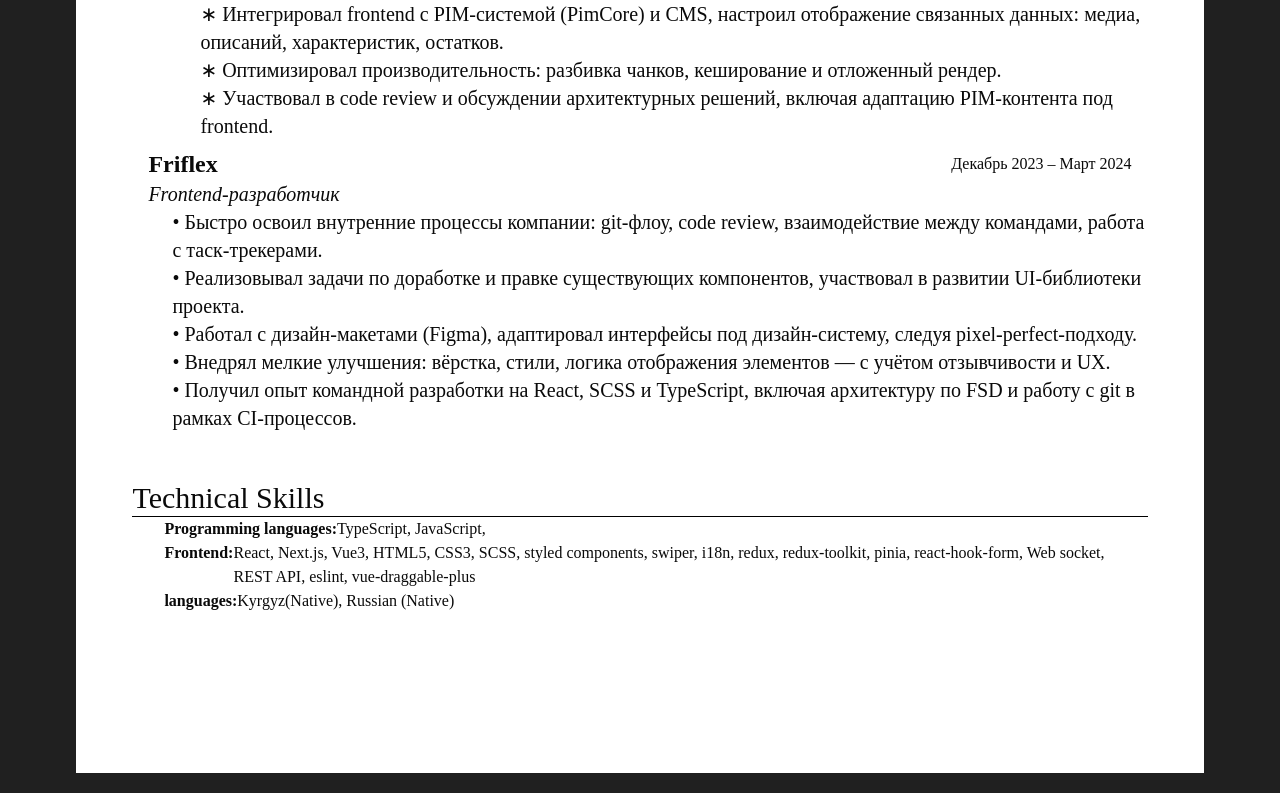
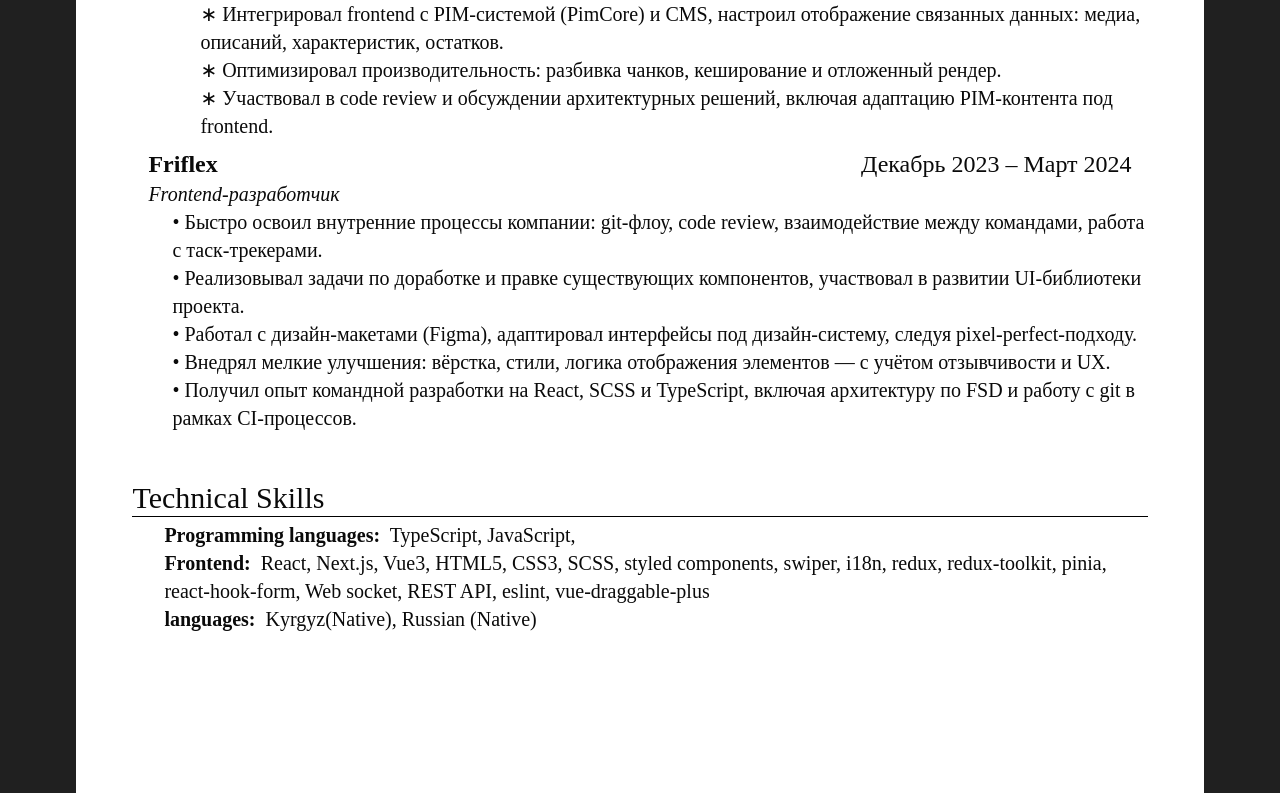
Before and after one commit to Arsen0312/test, a Next.js app: page / in a window 1280 px wide. Shown: the part 1009-1802 px from the top of the page. Built offline with nearby package versions, Linux system fonts and the light colour scheme.

Commit message:
поправил стили текста в секции skills

```diff
--- a/app/page.tsx
+++ b/app/page.tsx
@@ -23,7 +23,7 @@ const Page = () => {
                     <div className="pl-4 pr-4 pt-2">
                         <div className="flex justify-between items-center">
                             <h2 className="text-2xl font-bold">IBRUSH</h2>
-                            <h2 className="text-1xl">Апрель 2024 – Март 2025</h2>
+                            <h2 className="text-2xl">Апрель 2024 – Март 2025</h2>
                         </div>
                         <h3 className="italic text-xl font-medium">Frontend-разработчик</h3>
                     </div>
@@ -108,7 +108,7 @@ const Page = () => {
                     <div className="pl-4 pr-4 pt-2">
                         <div className="flex justify-between items-center">
                             <h2 className="text-2xl font-bold">Friflex</h2>
-                            <h2 className="text-1xl">Декабрь 2023 – Март 2024</h2>
+                            <h2 className="text-2xl">Декабрь 2023 – Март 2024</h2>
                         </div>
                         <h3 className="italic text-xl font-medium">Frontend-разработчик</h3>
                     </div>
@@ -137,17 +137,16 @@ const Page = () => {
                 <section className="mt-12 pb-40">
                     <h2 className="text-3xl">Technical Skills</h2>
                     <hr className="w-full" style={{backgroundColor: "black", borderColor: "black"}}/>
-                    <div className="pl-8 pr-8">
-                        <div className="flex">
-                            <h2 className="font-semibold">Programming languages: </h2> TypeScript, JavaScript,
+                    <div className="pl-8 pr-8 pt-1 text-xl font-medium">
+                        <div className="">
+                            <span className="font-semibold ">Programming languages:&nbsp;</span> TypeScript, JavaScript,
                         </div>
-                        <div className="flex">
-                            <h2 className="font-semibold">Frontend: </h2> React, Next.js, Vue3, HTML5, CSS3, SCSS, styled components, swiper, i18n,
-                            redux, redux-toolkit, pinia,
-                            react-hook-form, Web socket, REST API, eslint, vue-draggable-plus
+                        <div className="">
+                            <span className="font-semibold ">Frontend:&nbsp;</span> React, Next.js, Vue3, HTML5, CSS3, SCSS, styled components, swiper, i18n,
+                            redux, redux-toolkit, pinia, react-hook-form, Web socket, REST API, eslint, vue-draggable-plus
                         </div>
-                        <div className="flex">
-                            <h2 className="font-semibold">languages: </h2> Kyrgyz(Native), Russian (Native)
+                        <div className="">
+                            <span className="font-semibold ">languages:&nbsp;</span> Kyrgyz(Native), Russian (Native)
                         </div>
                     </div>
                 </section>
```
